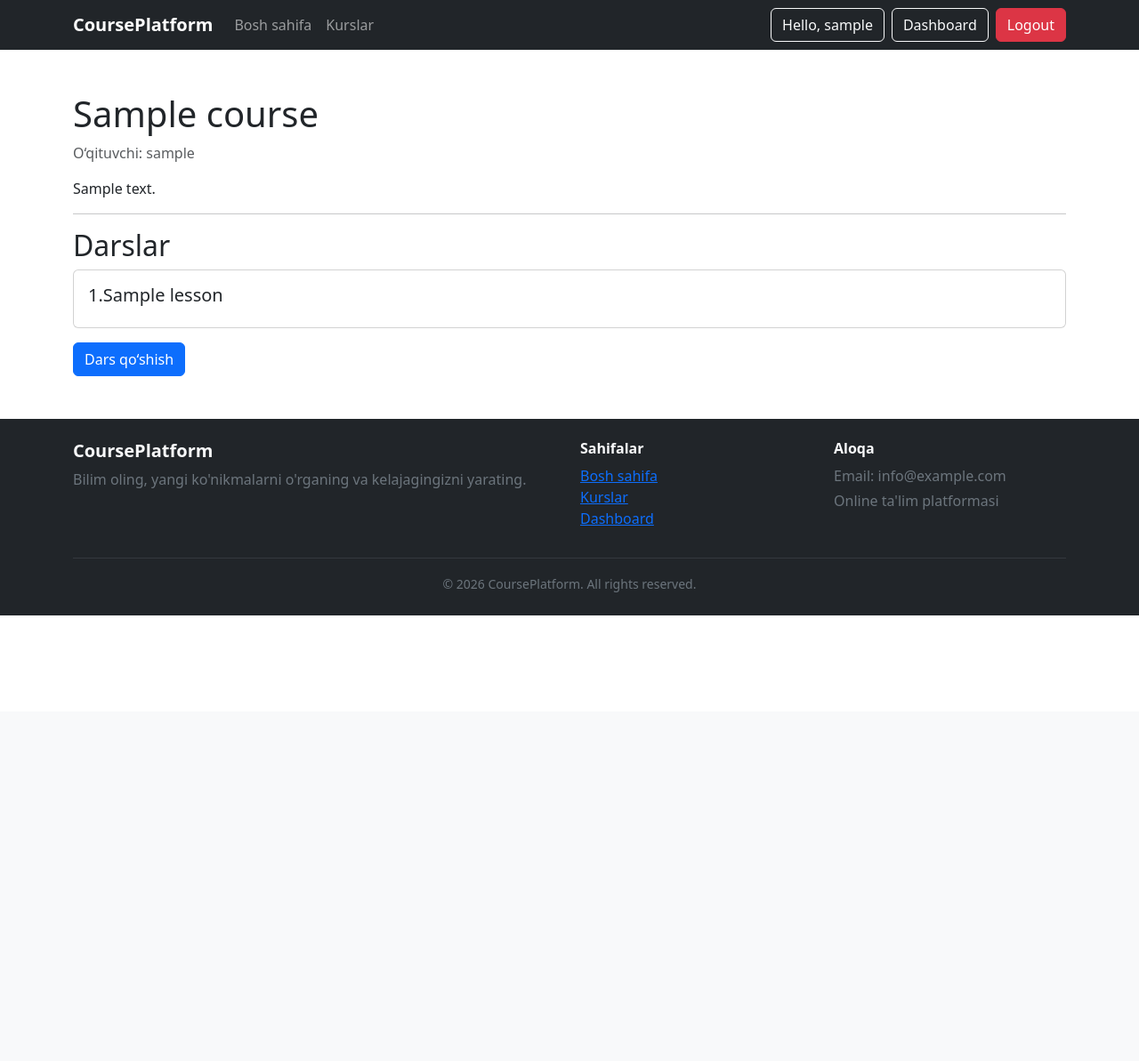
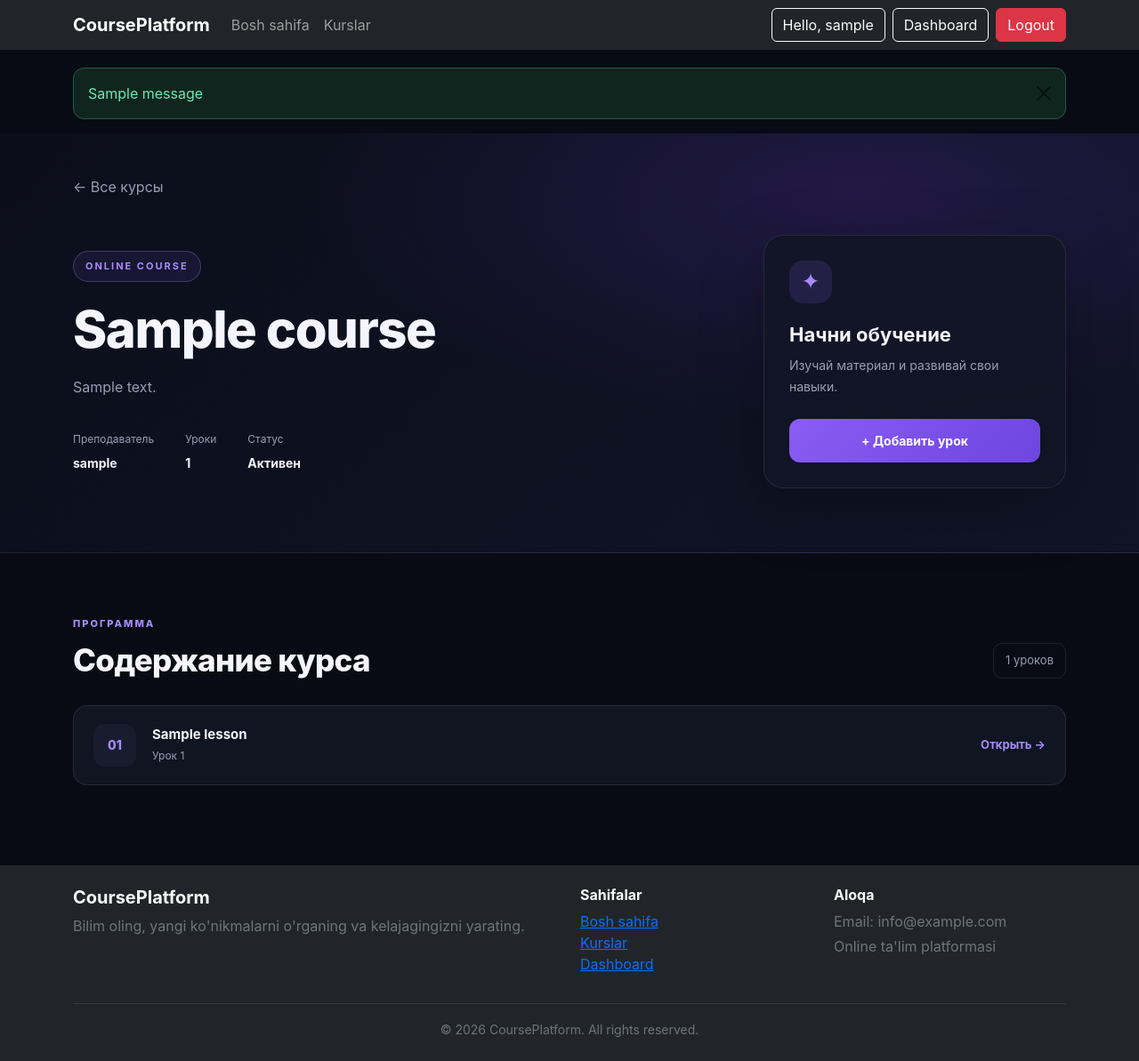
Before and after one commit to 404ntt/Online-Course-Platform, a Django app: page /course/1/ in a window 1280 px wide. Shown: the whole page at 89% size. Before the commit the page ends 692 px from the top, so only its background shows below. Run offline with Django 5.2, Linux system fonts and the light colour scheme; a user stored in the database is signed in; tables that the repository leaves empty hold one stand-in row (values such as "Sample post"); one stand-in notice (Sample message) is shown.

Commit message:
before update(web style)

```diff
--- a/config/settings.py
+++ b/config/settings.py
@@ -5,9 +5,9 @@ BASE_DIR = Path(__file__).resolve().parent.parent
 
 SECRET_KEY = 'django-insecure-35&#_w!o$sm2mqji4h4t!lzj30v922#9%r9mj82s)q_)6@m75w'
 
-DEBUG = True
+DEBUG = False
 
-ALLOWED_HOSTS = []
+ALLOWED_HOSTS = ['localhost', '127.0.0.1']
 
 INSTALLED_APPS = [
     'django.contrib.admin',
--- a/core/static/core/css/style.css
+++ b/core/static/core/css/style.css
@@ -0,0 +1,334 @@
+:root {
+    --bg: #080b14;
+    --surface: #101522;
+    --surface-light: #171d2e;
+    --border: rgba(255, 255, 255, 0.09);
+    --text: #f4f5ff;
+    --muted: #969db2;
+    --accent: #8b5cf6;
+    --accent-light: #a78bfa;
+}
+
+body {
+    background: var(--bg);
+    color: var(--text);
+    font-family: Inter, system-ui, -apple-system, sans-serif;
+}
+
+/* HERO */
+
+.course-hero {
+    padding: 48px 0 72px;
+    background:
+        radial-gradient(ellipse at 75% 15%, rgba(124, 58, 237, 0.18), transparent 45%),
+        linear-gradient(135deg, #0b0e1a, #101426);
+    border-bottom: 1px solid var(--border);
+}
+
+.back-link {
+    display: inline-block;
+    color: var(--muted);
+    text-decoration: none;
+    margin-bottom: 42px;
+    transition: color 0.2s;
+}
+
+.back-link:hover {
+    color: white;
+}
+
+.course-layout {
+    display: grid;
+    grid-template-columns: minmax(0, 1fr) 340px;
+    gap: 60px;
+    align-items: center;
+}
+
+.course-badge {
+    display: inline-block;
+    padding: 8px 13px;
+    border: 1px solid rgba(167, 139, 250, 0.3);
+    border-radius: 30px;
+    background: rgba(139, 92, 246, 0.1);
+    color: var(--accent-light);
+    font-size: 11px;
+    font-weight: 700;
+    letter-spacing: 2px;
+}
+
+.course-info h1 {
+    margin: 22px 0 18px;
+    max-width: 760px;
+    font-size: clamp(34px, 5vw, 58px);
+    line-height: 1.1;
+    font-weight: 800;
+    letter-spacing: -1.5px;
+}
+
+.course-description {
+    max-width: 650px;
+    color: var(--muted);
+    font-size: 16px;
+    line-height: 1.8;
+}
+
+.course-meta {
+    display: flex;
+    flex-wrap: wrap;
+    gap: 35px;
+    margin-top: 35px;
+}
+
+.meta-item {
+    display: flex;
+    flex-direction: column;
+    gap: 7px;
+}
+
+.meta-label {
+    color: var(--muted);
+    font-size: 12px;
+}
+
+.meta-item strong {
+    font-size: 14px;
+}
+
+/* ENROLLMENT CARD */
+
+.enrollment-card {
+    padding: 28px;
+    border: 1px solid var(--border);
+    border-radius: 22px;
+    background: rgba(17, 22, 37, 0.9);
+    box-shadow: 0 20px 70px rgba(0, 0, 0, 0.25);
+}
+
+.card-icon {
+    display: grid;
+    place-items: center;
+    width: 48px;
+    height: 48px;
+    margin-bottom: 22px;
+    border-radius: 15px;
+    background: rgba(139, 92, 246, 0.15);
+    color: var(--accent-light);
+    font-size: 25px;
+}
+
+.enrollment-card h3 {
+    margin-bottom: 10px;
+    font-size: 22px;
+    font-weight: 750;
+}
+
+.enrollment-card p {
+    margin-bottom: 24px;
+    color: var(--muted);
+    font-size: 14px;
+    line-height: 1.7;
+}
+
+.course-button {
+    display: block;
+    width: 100%;
+    padding: 14px 18px;
+    border: 0;
+    border-radius: 12px;
+    background: linear-gradient(135deg, #8b5cf6, #6d45df);
+    color: white;
+    text-align: center;
+    text-decoration: none;
+    font-size: 14px;
+    font-weight: 700;
+    cursor: pointer;
+    transition: transform 0.2s, box-shadow 0.2s;
+}
+
+.course-button:hover {
+    color: white;
+    transform: translateY(-2px);
+    box-shadow: 0 10px 30px rgba(139, 92, 246, 0.3);
+}
+
+.enrolled-message {
+    padding: 13px;
+    border: 1px solid rgba(52, 211, 153, 0.25);
+    border-radius: 12px;
+    background: rgba(52, 211, 153, 0.08);
+    color: #6ee7b7;
+    text-align: center;
+    font-size: 14px;
+}
+
+/* LESSONS */
+
+.lessons-section {
+    padding: 65px 0 90px;
+}
+
+.section-heading {
+    display: flex;
+    align-items: end;
+    justify-content: space-between;
+    gap: 20px;
+    margin-bottom: 30px;
+}
+
+.section-label {
+    color: var(--accent-light);
+    font-size: 11px;
+    font-weight: 800;
+    letter-spacing: 2px;
+}
+
+.section-heading h2 {
+    margin: 10px 0 0;
+    font-size: clamp(25px, 4vw, 35px);
+    font-weight: 800;
+    letter-spacing: -0.7px;
+}
+
+.lessons-count {
+    padding: 9px 13px;
+    border: 1px solid var(--border);
+    border-radius: 10px;
+    color: var(--muted);
+    font-size: 13px;
+    white-space: nowrap;
+}
+
+.lessons-list {
+    display: flex;
+    flex-direction: column;
+    gap: 12px;
+}
+
+.lesson-item {
+    display: flex;
+    align-items: center;
+    gap: 18px;
+    padding: 20px 22px;
+    border: 1px solid var(--border);
+    border-radius: 16px;
+    background: var(--surface);
+    transition: border-color 0.2s, transform 0.2s;
+}
+
+.lesson-item:hover {
+    border-color: rgba(139, 92, 246, 0.4);
+    transform: translateY(-2px);
+}
+
+.lesson-number {
+    display: grid;
+    place-items: center;
+    flex-shrink: 0;
+    width: 48px;
+    height: 48px;
+    border-radius: 13px;
+    background: var(--surface-light);
+    color: var(--accent-light);
+    font-size: 14px;
+    font-weight: 800;
+}
+
+.lesson-info {
+    flex: 1;
+    min-width: 0;
+}
+
+.lesson-info h4 {
+    margin: 0 0 6px;
+    font-size: 15px;
+    font-weight: 700;
+}
+
+.lesson-info p {
+    margin: 0;
+    color: var(--muted);
+    font-size: 12px;
+}
+
+.lesson-link {
+    color: var(--accent-light);
+    text-decoration: none;
+    font-size: 13px;
+    font-weight: 700;
+    white-space: nowrap;
+}
+
+.lesson-link:hover {
+    color: white;
+}
+
+.lesson-locked {
+    font-size: 16px;
+}
+
+.empty-lessons {
+    padding: 55px 20px;
+    border: 1px dashed rgba(255, 255, 255, 0.15);
+    border-radius: 18px;
+    text-align: center;
+}
+
+.empty-icon {
+    margin-bottom: 15px;
+    font-size: 35px;
+}
+
+.empty-lessons h3 {
+    font-size: 20px;
+}
+
+.empty-lessons p {
+    margin: 0;
+    color: var(--muted);
+    font-size: 14px;
+}
+
+/* RESPONSIVE */
+
+@media (max-width: 900px) {
+    .course-layout {
+        grid-template-columns: 1fr;
+        gap: 35px;
+    }
+
+    .enrollment-card {
+        max-width: 500px;
+    }
+}
+
+@media (max-width: 576px) {
+    .course-hero {
+        padding: 30px 0 45px;
+    }
+
+    .back-link {
+        margin-bottom: 30px;
+    }
+
+    .course-meta {
+        gap: 20px;
+    }
+
+    .lessons-section {
+        padding: 45px 0 60px;
+    }
+
+    .lesson-item {
+        gap: 12px;
+        padding: 15px;
+    }
+
+    .lesson-number {
+        width: 40px;
+        height: 40px;
+    }
+
+    .lesson-link {
+        font-size: 12px;
+    }
+}
--- /dev/null
+++ b/core/templates/core/base.html
@@ -0,0 +1,109 @@
+
+{% load static %}
+<!DOCTYPE html>
+<html lang="uz">
+<head>
+    <meta charset="UTF-8">
+    <meta name="viewport" content="width=device-width, initial-scale=1.0">
+
+    <title>{% block title %}EduPlatform{% endblock %}</title>
+
+    <!-- Bootstrap -->
+    <link href="https://cdn.jsdelivr.net/npm/bootstrap@5.3.3/dist/css/bootstrap.min.css"
+          rel="stylesheet">
+
+    <!-- Твой CSS -->
+    <link rel="stylesheet" href="{% static 'core/css/style.css' %}">
+
+    {% block extra_css %}{% endblock %}
+
+    <style>
+        body {
+            min-height: 100vh;
+            display: flex;
+            flex-direction: column;
+            margin: 0;
+            background: #080b14;
+            color: #f4f5ff;
+            font-family: Inter, system-ui, sans-serif;
+        }
+
+        main {
+            flex: 1;
+        }
+
+        .messages-container {
+            margin-top: 20px;
+        }
+
+        .message-alert {
+            border-radius: 12px;
+        }
+
+        .alert-success {
+            background: #10251e;
+            color: #6ee7b7;
+            border: 1px solid #225b46;
+        }
+
+        .alert-error,
+        .alert-danger {
+            background: #2a151b;
+            color: #fca5a5;
+            border: 1px solid #71313b;
+        }
+
+        .alert-warning {
+            background: #292213;
+            color: #fcd34d;
+            border: 1px solid #6b521d;
+        }
+
+        .alert-info {
+            background: #111f35;
+            color: #93c5fd;
+            border: 1px solid #284a77;
+        }
+    </style>
+</head>
+
+<body>
+
+    <!-- Navbar -->
+    {% include 'core/navbar.html' %}
+
+    <!-- Django messages -->
+    {% if messages %}
+        <div class="container messages-container">
+            {% for message in messages %}
+                <div class="alert alert-{{ message.tags }} message-alert alert-dismissible fade show"
+                     role="alert">
+
+                    {{ message }}
+
+                    <button type="button"
+                            class="btn-close"
+                            data-bs-dismiss="alert"
+                            aria-label="Close">
+                    </button>
+                </div>
+            {% endfor %}
+        </div>
+    {% endif %}
+
+    <!-- Page content -->
+    <main>
+        {% block content %}
+        {% endblock %}
+    </main>
+
+    <!-- Footer -->
+    {% include 'core/footer.html' %}
+
+    <!-- Bootstrap JS -->
+    <script src="https://cdn.jsdelivr.net/npm/bootstrap@5.3.3/dist/js/bootstrap.bundle.min.js"></script>
+
+    {% block extra_js %}{% endblock %}
+
+</body>
+</html>
--- a/core/templates/core/course_detail.html
+++ b/core/templates/core/course_detail.html
@@ -1,56 +1,133 @@
-<!DOCTYPE html>
+{% extends 'core/base.html' %}
 {% load static %}
-<html lang="uz">
-<head>
-    <meta charset="UTF-8">
-    <meta name="viewport" content="width=device-width, initial-scale=1.0">
-    <title>Kurs tafsilotlari</title>
-    <link href="https://cdn.jsdelivr.net/npm/bootstrap@5.3.3/dist/css/bootstrap.min.css" rel="stylesheet">
+
+{% block title %}{{ course.name }}{% endblock %}
+
+{% block content %}
 <link rel="stylesheet" href="{% static 'css/style.css' %}">
-</head>
-<body>
 
+<section class="course-hero">
+    <div class="container">
+        <a href="{% url 'courses' %}" class="back-link">
+            ← Все курсы
+        </a>
 
-{% include 'core/navbar.html' %}
-<main class="container py-5">
+        <div class="course-layout">
+            <div class="course-info">
+                <span class="course-badge">ONLINE COURSE</span>
 
                 <h1>{{ course.name }}</h1>
-    <p class="text-muted">O‘qituvchi: {{ course.teacher }}</p>
-    <p>{{ course.description }}</p>
-    <hr>
 
-    <h2>Darslar</h2>
+                <p class="course-description">
+                    {{ course.description }}
+                </p>
 
-    {% for i in lesson %}
-    <div class="card mb-3">
-        <div class="card-body">
-            <h5>{{i.order}}.{{i.title}}</h5>
+                <div class="course-meta">
+                    <div class="meta-item">
+                        <span class="meta-label">Преподаватель</span>
+                        <strong>{{ course.teacher.username }}</strong>
+                    </div>
+
+                    <div class="meta-item">
+                        <span class="meta-label">Уроки</span>
+                        <strong>{{ course.lesson_set.count }}</strong>
+                    </div>
+
+                    <div class="meta-item">
+                        <span class="meta-label">Статус</span>
+                        <strong>
+                            {% if course.is_active %}
+                                Активен
+                            {% else %}
+                                Неактивен
+                            {% endif %}
+                        </strong>
                     </div>
                 </div>
-    {% endfor %}
+            </div>
+
+            <div class="enrollment-card">
+                <div class="card-icon">✦</div>
+
+                <h3>Начни обучение</h3>
+                <p>Изучай материал и развивай свои навыки.</p>
 
                 {% if user.is_authenticated %}
-    {% if custom.role == 'Teacher' %}
-        {% if course.teacher_id == user.id %}
-            <a href="#" class="btn btn-primary">Dars qo‘shish</a>
-        {% else %}
-            <h1>Это не ваш курс</h1>
-        {% endif %}
+
+                    {% if user == course.teacher %}
+                        <a href="{% url 'lessoncreate' course.id %}"
+                           class="course-button">
+                            + Добавить урок
+                        </a>
+
                     {% else %}
                         {% if is_enrolled %}
-            <h1>Вы уже записаны</h1>
+                            <div class="enrolled-message">
+                                ✓ Ты записан на курс
+                            </div>
                         {% else %}
-            <form method="post" action="{% url 'enroll' course.pk %}">
+                            <form method="post"
+                                  action="{% url 'enroll' course.id %}">
                                 {% csrf_token %}
-                <button type="submit" class="btn btn-success">
-                    Kursga yozilish
+                                <button type="submit" class="course-button">
+                                    Записаться на курс →
                                 </button>
                             </form>
                         {% endif %}
                     {% endif %}
+
+                {% else %}
+                    <a href="{% url 'login' %}" class="course-button">
+                        Войти для записи →
+                    </a>
                 {% endif %}
-</main>
+            </div>
+        </div>
+    </div>
+</section>
 
-{% include 'core/footer.html' %}
-</body>
-</html>
+<section class="lessons-section">
+    <div class="container">
+        <div class="section-heading">
+            <div>
+                <span class="section-label">ПРОГРАММА</span>
+                <h2>Содержание курса</h2>
+            </div>
+
+            <span class="lessons-count">
+                {{ course.lesson_set.count }} уроков
+            </span>
+        </div>
+
+        <div class="lessons-list">
+            {% for lesson in course.lesson_set.all %}
+                <div class="lesson-item">
+                    <div class="lesson-number">
+                        {{ forloop.counter|stringformat:"02d" }}
+                    </div>
+
+                    <div class="lesson-info">
+                        <h4>{{ lesson.title }}</h4>
+                        <p>Урок {{ forloop.counter }}</p>
+                    </div>
+
+                    {% if user == course.teacher or is_enrolled %}
+                        <a href="{% url 'lesson_detail' lesson.id %}"
+                           class="lesson-link">
+                            Открыть →
+                        </a>
+                    {% else %}
+                        <span class="lesson-locked">🔒</span>
+                    {% endif %}
+                </div>
+            {% empty %}
+                <div class="empty-lessons">
+                    <div class="empty-icon">📚</div>
+                    <h3>Уроков пока нет</h3>
+                    <p>Преподаватель скоро добавит учебные материалы.</p>
+                </div>
+            {% endfor %}
+        </div>
+    </div>
+</section>
+{% endblock %}
```
Lines whose indentation alone changed are shown as unchanged.
